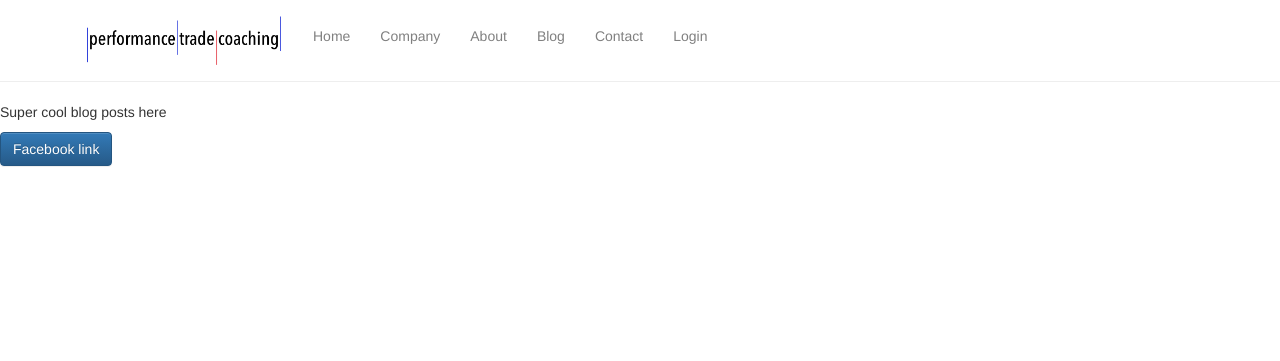
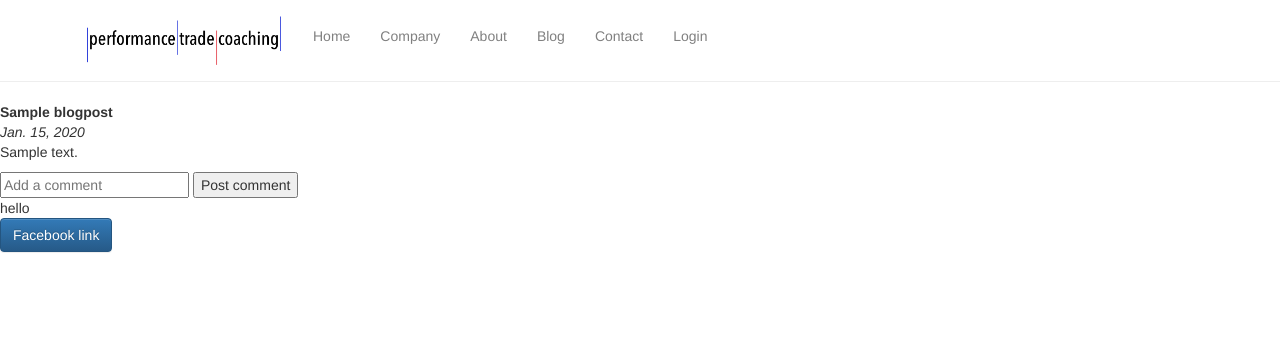
Before and after one commit to dylan5394/performancetradecoaching, a Django app: page /payments/blog in a window 1280 px wide. Shown: the top 361 px of the page. Run offline with Django 3.2, Linux system fonts and the light colour scheme; tables that the repository leaves empty hold one stand-in row (values such as "Sample post"); parts of the project's set-up code (start-up, migrations or seed data) failed here and were passed over; some libraries are stand-ins or nearby versions.

Commit message:
Added comment support

```diff
--- a/payments/admin.py
+++ b/payments/admin.py
@@ -3,7 +3,8 @@ from __future__ import unicode_literals
 
 from django.contrib import admin
 
-from .models import Account
+from .models import Account, BlogPost
 
 # Register your models here.
 admin.site.register(Account)
+admin.site.register(BlogPost)
--- a/payments/models.py
+++ b/payments/models.py
@@ -7,5 +7,24 @@ from django.contrib.auth.models import AbstractUser
 
 class Account(AbstractUser):
     name = models.CharField(max_length=100, blank=True, null=True)
+
     def __str__(self):
         return self.username
+
+
+class BlogPost(models.Model):
+    date = models.DateField()
+    title = models.CharField(max_length=100)
+    body = models.TextField()
+
+    def __str__(self):
+        return self.title
+
+
+class Comment(models.Model):
+    author = models.CharField(max_length=100)
+    body = models.TextField()
+    post = models.ForeignKey(BlogPost, on_delete=models.CASCADE)
+
+    def __str__(self):
+        return self.author
--- a/payments/templates/payments/blog.html
+++ b/payments/templates/payments/blog.html
@@ -1,6 +1,17 @@
 {% extends 'payments/index.html' %}
+{% load blog_formatting %}
 {% block content %}
-<body>
-    <p>Super cool blog posts here</p>
-</body>
+    <body>
+    {% for post in posts %}
+        <b>{{ post.title }}</b><br>
+        <i>{{ post.date }}</i><br>
+        <p>{{ post.body }}</p>
+        <form action="/payments/add-coment" method="post">
+        {% csrf_token %}
+            <input type="text" placeholder="Add a comment" name="body" required>
+            <input type="submit" value="Post comment">
+        </form>
+        {{ post.comment_set|format_comments }}
+    {% endfor %}
+    </body>
 {% endblock content %}
--- /dev/null
+++ b/payments/templatetags/blog_formatting.py
@@ -0,0 +1,10 @@
+from django import template
+
+register = template.Library()
+
+
+@register.filter
+def format_comments(value):
+    for comment in value.all():
+        print(comment)
+    return 'hello'
--- a/payments/urls.py
+++ b/payments/urls.py
@@ -5,10 +5,10 @@ urlpatterns = [
     url(r'^$', views.index, name='index'),
     url(r'^company$', views.company, name='company'),
     url(r'^about$', views.about, name='about'),
-    url(r'^blog$', views.blog, name='blog'),
+    url(r'^blog$', views.blog_posts, name='blog'),
     url(r'^contact$', views.contact, name='contact'),
-    url(r'^login$', views.loginrequest, name='loginrequest'),
-    url(r'^loginform$', views.loginpage, name='loginpage'),
+    url(r'^login$', views.login_request, name='loginrequest'),
+    url(r'^loginform$', views.login_page, name='loginpage'),
     url(r'^logout_request$', views.logout_request, name='logoutrequest'),
     url(r'^create_account$', views.create_account, name='createaccount'),
 ]
--- a/payments/views.py
+++ b/payments/views.py
@@ -7,8 +7,7 @@ from django.shortcuts import render
 from django.http import HttpResponse
 from django.contrib.auth import authenticate, login, logout
 from django.utils.crypto import random
-
-from payments.models import Account
+from payments.models import Account, BlogPost, Comment
 from django.core.mail import send_mail
 
 
@@ -32,11 +31,11 @@ def contact(request):
     return render(request, 'payments/contact.html', None)
 
 
-def loginpage(request):
+def login_page(request):
     return render(request, 'payments/login.html', None)
 
 
-def loginrequest(request):
+def login_request(request):
     username = request.POST['username']
     password = request.POST['password']
     user = authenticate(username=username, password=password)
@@ -57,7 +56,7 @@ def create_account(request):
     password = request.POST['password']
     email = request.POST['email']
     user = Account.objects.create_user(username, email, password)
-    code = generateActivationCode(username)
+    code = generate_activation_code(username)
     subject = "Your new Performance Trade Coaching account."
     message = "Click the link below to verify your email: www.performancetradecoaching.com/payments/%s" % code
     from_email = "dylan5394@aim.com"
@@ -66,8 +65,22 @@ def create_account(request):
     return render(request, 'payments/index.html', None)
 
 
-def generateActivationCode(usernamesalt):
+def generate_activation_code(username_salt):
     salt = hashlib.sha1(str(random.random())).hexdigest()[:5]
-    if isinstance(usernamesalt, unicode):
-        usernamesalt = usernamesalt.encode('utf8')
-    return hashlib.sha1(salt + usernamesalt).hexdigest()
+    if isinstance(username_salt, unicode):
+        username_salt = username_salt.encode('utf8')
+    return hashlib.sha1(salt + username_salt).hexdigest()
+
+
+def blog_posts(request):
+    posts = BlogPost.objects.all()
+    return render(request, 'payments/blog.html', {'posts': posts})
+
+
+def add_comment(request):
+    author = request.POST['author']
+    body = request.POST['body']
+    blog_id = request.POST['blog-id']
+    parent = BlogPost.objects.get(id=blog_id)
+    comment = Comment(author=author, body=body, post=parent)
+    comment.save()
```
Also changed, not shown: payments/migrations/0003_blogpost.py (added), payments/migrations/0004_auto_20170416_1308.py (added), payments/migrations/0005_auto_20170416_1344.py (added), payments/templatetags/__init__.py (added).
